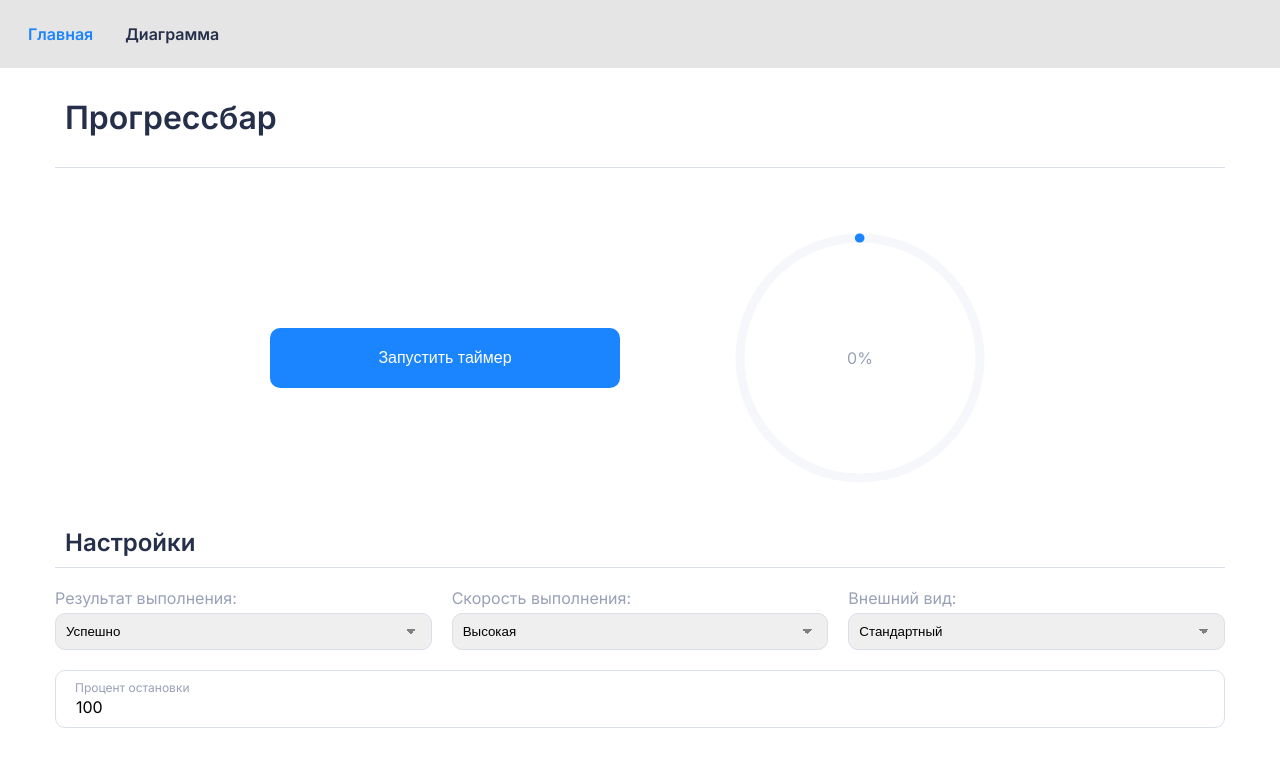
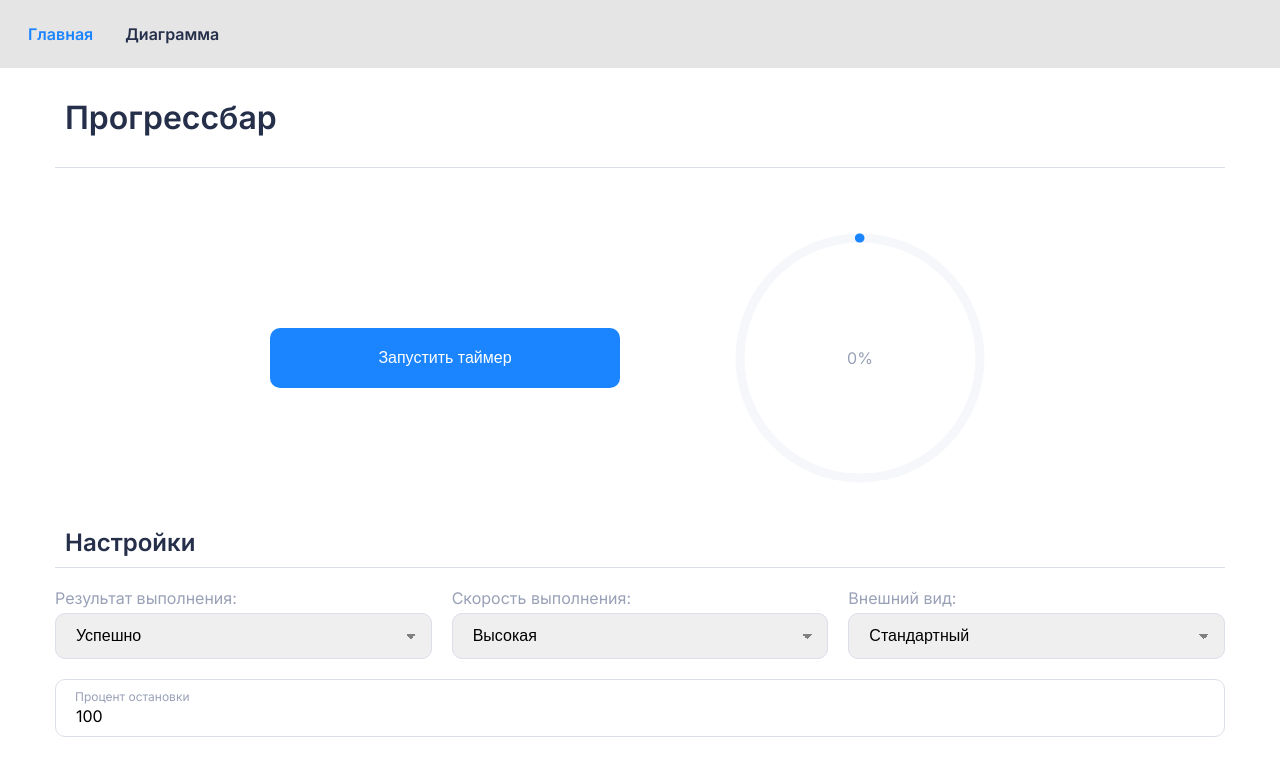
Before and after one commit to lisabazdyreva/test-task-progress, a Nuxt app: page / in a window 1280 px wide. Shown: the top 776 px of the page. Built offline with nearby package versions, Linux system fonts and the light colour scheme.

Commit message:
fixed styles for settings

```diff
--- a/components/progressbar/ProgressbarSettings.vue
+++ b/components/progressbar/ProgressbarSettings.vue
@@ -93,9 +93,9 @@ const handleThemeChange = (evt: Event) => {
         :disabled="disabled"
         @select="handleThemeChange"
       />
-    </div>
 
       <UInput
+        class="settings-list__percent"
         :model-value="String(maxPercent)"
         type="number"
         label="Процент остановки"
@@ -104,6 +104,7 @@ const handleThemeChange = (evt: Event) => {
           (value: string) => $emit('change-percent', Number(value))
         "
       />
+    </div>
   </div>
 </template>
 
@@ -119,25 +120,23 @@ const handleThemeChange = (evt: Event) => {
   }
 
   .settings-list {
-    display: flex;
-    flex-direction: column;
+    display: grid;
+    align-items: center;
     gap: 20px;
     max-width: 450px;
     margin: 0 auto 20px;
-
-    .settings-list__status,
-    .settings-list__theme,
-    .settings-list__speed {
-      flex: 1;
-    }
   }
 }
 
 @media screen and (min-width: 768px) {
   .progressbar-settings {
     .settings-list {
-      flex-direction: row;
+      grid-template-columns: repeat(3, 1fr);
       max-width: unset;
+
+      .settings-list__percent {
+        grid-column: 1/-1;
+      }
     }
   }
 }
--- a/components/uikit/UInput.vue
+++ b/components/uikit/UInput.vue
@@ -64,6 +64,7 @@ const onInput = (evt: Event) => {
   .u-input__input {
     font-family: inherit;
     font-size: var(--size-16);
+    line-height: var(--size-20);
     border-radius: 10px;
     padding: 26px 20px 10px;
     border: 1px solid var(--accent-gray);
--- a/components/uikit/USelect.vue
+++ b/components/uikit/USelect.vue
@@ -48,9 +48,11 @@ const handleSelectChange = (evt: Event) => {
   }
 
   .u-select__select {
+    font-size: var(--size-16);
+    line-height: var(--size-20);
     min-width: 200px;
     width: 100%;
-    padding: 10px;
+    padding: 12px 20px;
     margin: 0;
     border: 1px solid var(--accent-gray);
     border-radius: 10px;
@@ -60,8 +62,8 @@ const handleSelectChange = (evt: Event) => {
     background-image: linear-gradient(45deg, transparent 50%, gray 50%),
       linear-gradient(135deg, gray 50%, transparent 50%);
     background-position:
-      calc(100% - 20px) calc(1em + 2px),
-      calc(100% - 15px) calc(1em + 2px);
+      calc(100% - 20px) calc(1em + 4px),
+      calc(100% - 15px) calc(1em + 4px);
     background-size:
       5px 5px,
       5px 5px,
```
Lines whose indentation alone changed are shown as unchanged.
